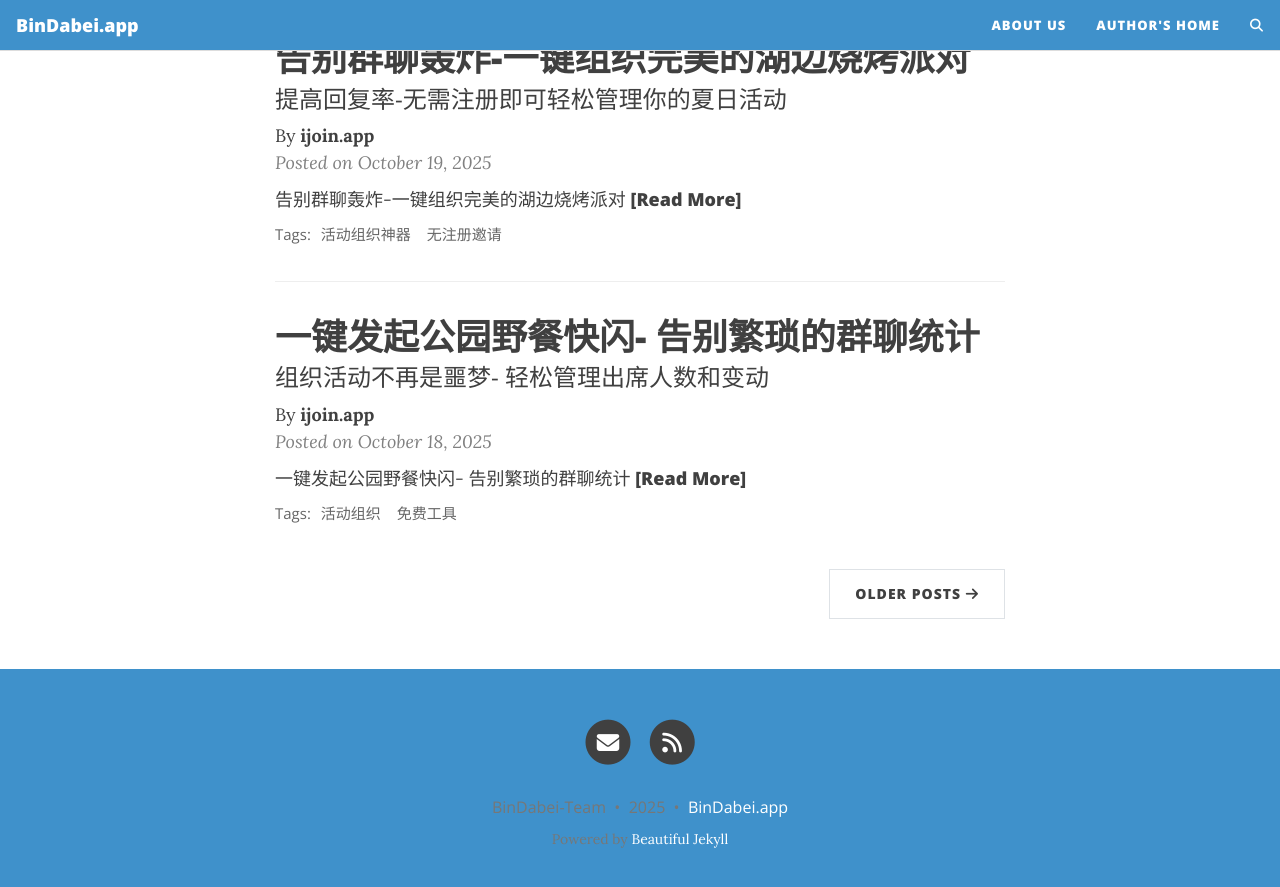
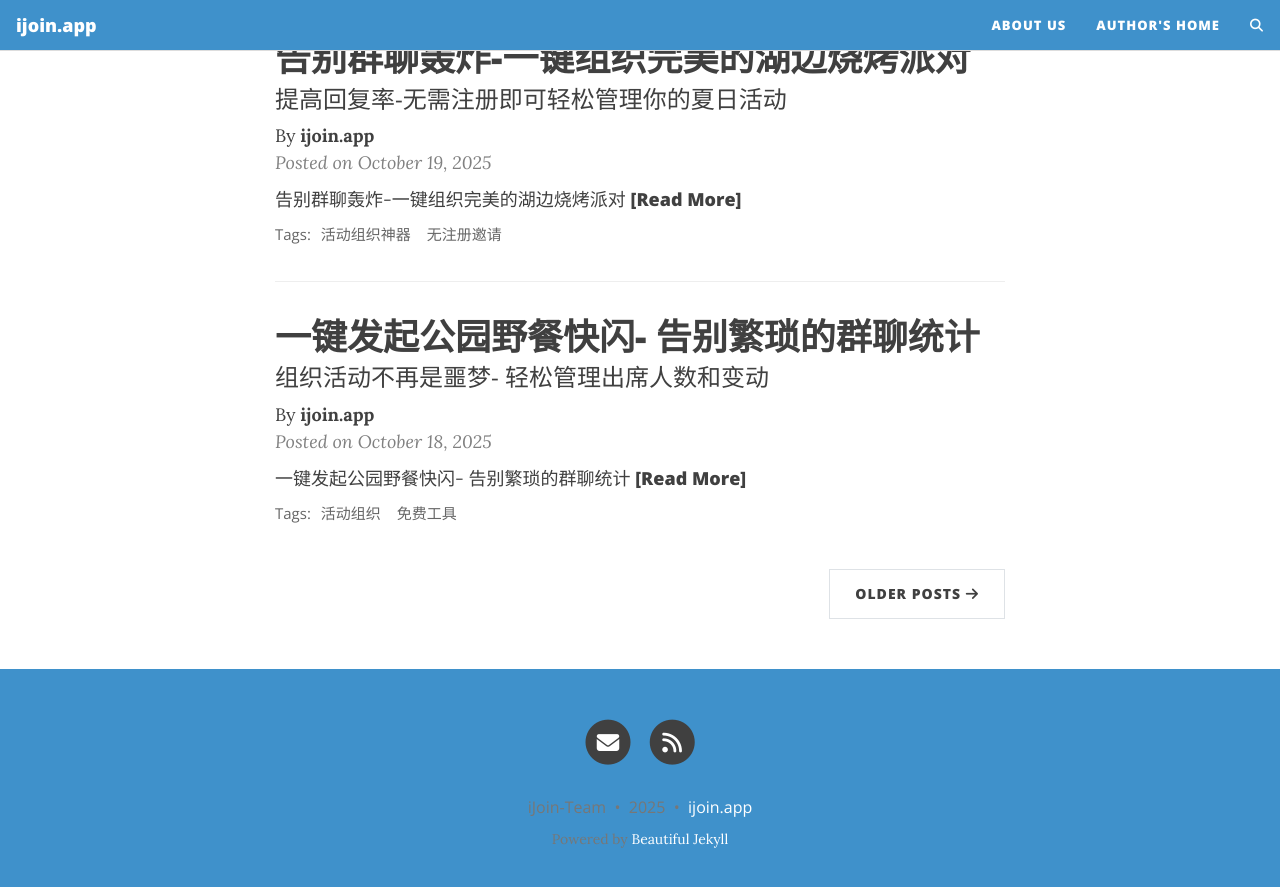
Before and after one commit to Gitanito/zh.ijoin.app, a Jekyll site: the page built from index.html, in a window 1280 px wide and 900 px high, scrolled down 1215 px. Shown: the top 887 px of the window. Built offline with Jekyll 4.4.1, drawn with Linux system fonts in a browser that asks for light colours; the list of posts is cut into pages by our own code; comment, search, counter and statistics services are not loaded.

Commit message:
Automated commit: ae639fa7

```diff
--- a/_config.yml
+++ b/_config.yml
@@ -10,10 +10,10 @@
 ############################
 
 # Name of website
-title: BinDabei.app
+title: ijoin.app
 
 # Your name to show in the footer
-author: BinDabei-Team
+author: iJoin-Team
 
 youtubeurl: https://www.youtube.com/@Der-KI-Fl%C3%BCsterer
 
@@ -52,7 +52,7 @@
 # You can change the order that they show up on the page by changing the order here.
 # Uncomment the links you want to show and add your information to each one.
 social-network-links:
-  email: "office@bindabei.app"
+  email: "office@ijoin.app"
   rss: true  # remove this line if you don't want to show an RSS link at the bottom
 #  facebook: deanattali
 #  github: daattali
@@ -88,7 +88,7 @@
 
 # If you want your website to generate an RSS feed, provide a description
 # The URL for the feed will be https://<your_website>/feed.xml
-rss-description: BinDabei.app - Verabredungen Super-Simple!
+rss-description: ijoin.app - 预约超级简单！
 
 ###########################
 # --- General options --- #
@@ -104,7 +104,7 @@
 
 # How to display the link to your website in the footer
 # Remove this if you don't want a link in the footer
-url-pretty: "BinDabei.app"
+url-pretty: "ijoin.app"
 
 # Add the website title to the title of every page
 title-on-all-pages: true
@@ -304,3 +304,7 @@
 
 # Beautiful Jekyll / Dean Attali
 # 2fc73a3a967e97599c9763d05e564189
+
+
+language: zh
+rss_description: ijoin.app - 预约超级简单！
--- a/_includes/footer-scripts.html
+++ b/_includes/footer-scripts.html
@@ -36,3 +36,4 @@
     <script src="{{ js | relative_url }}"></script>
   {% endfor %}
 {% endif %}
+<script defer src="https://cloud.umami.is/script.js" data-website-id="4d3f573f-5598-43dd-b737-56d09fb03875"></script>
```
